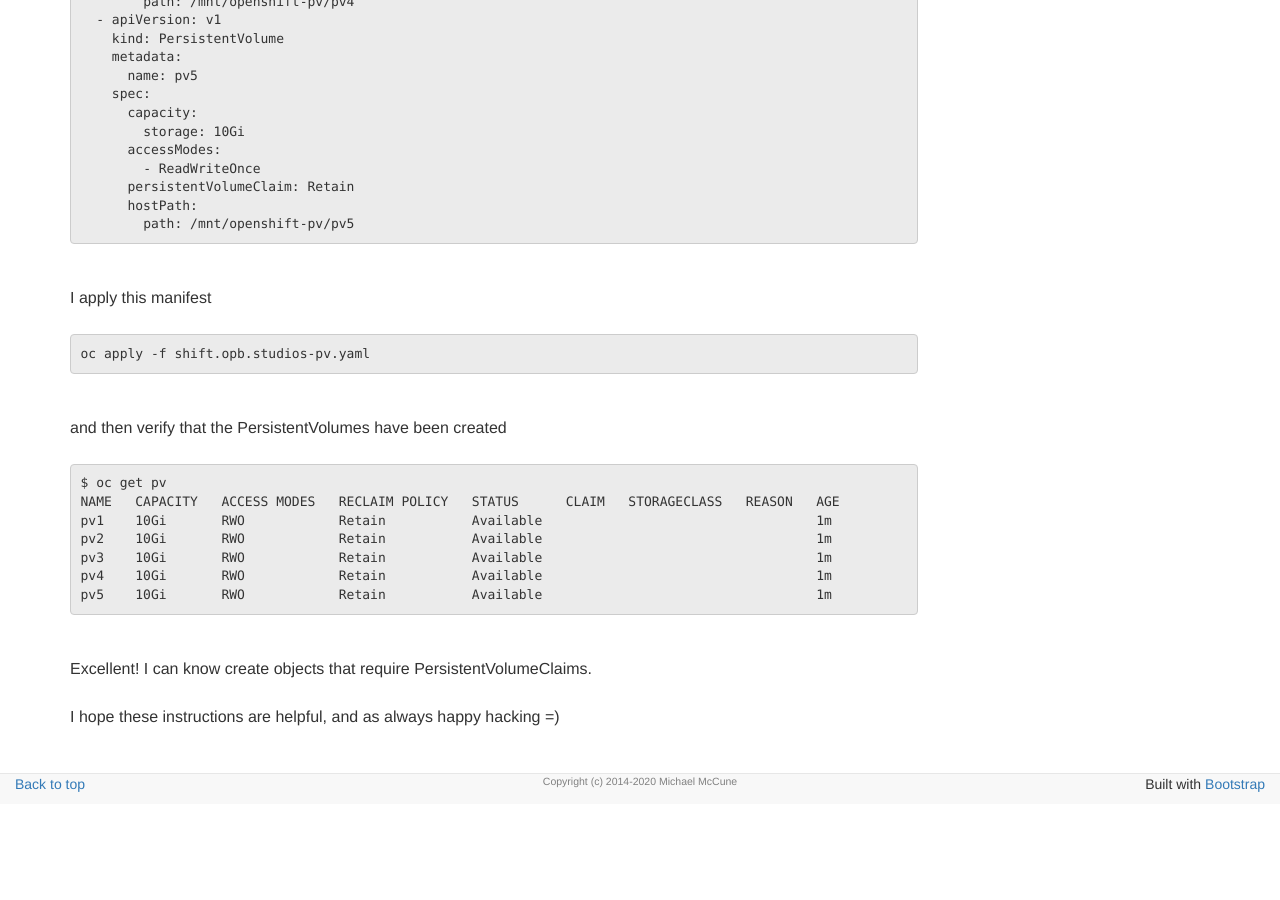
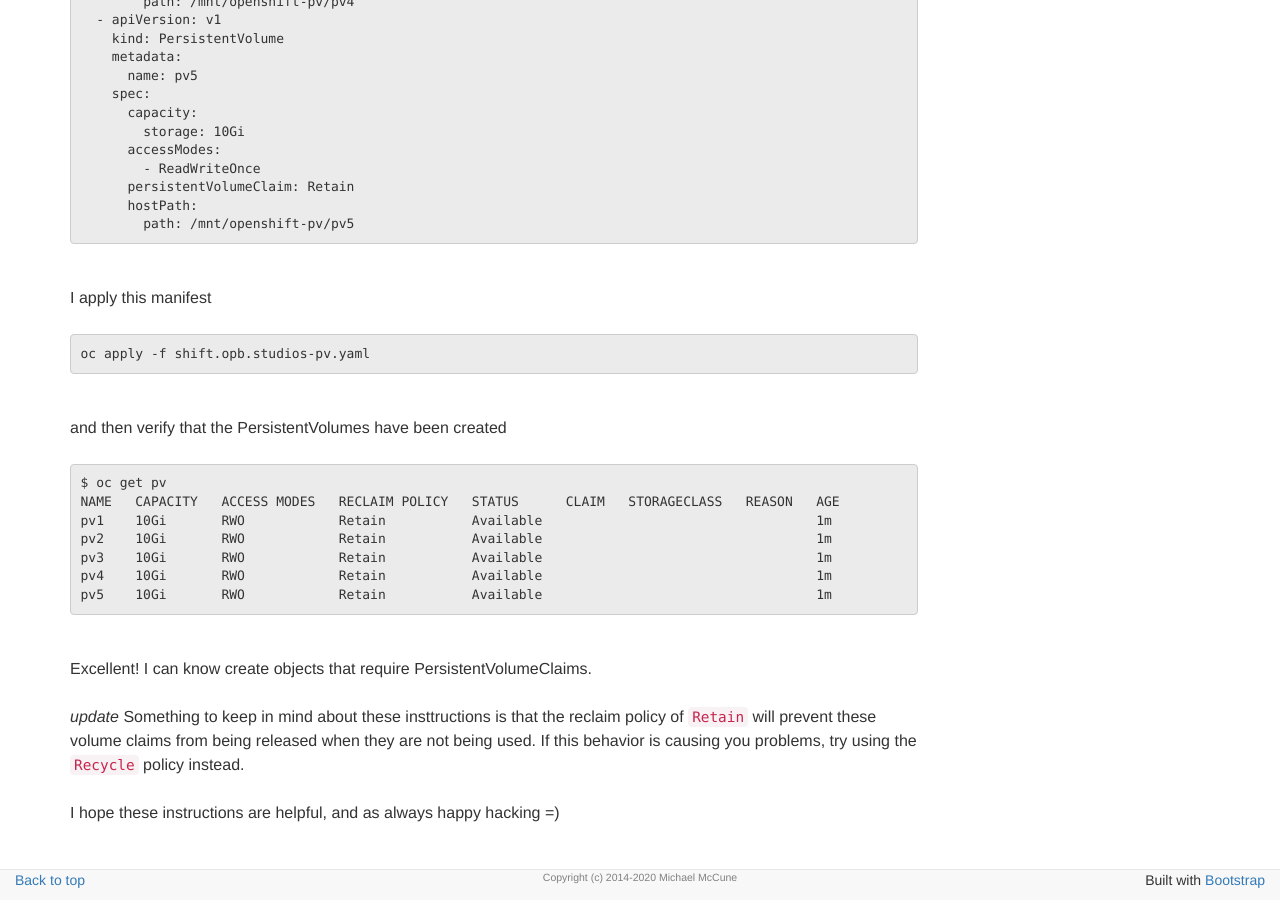
Before and after one commit to elmiko/elmiko.github.io, a Jekyll site: the page built from _posts/2019-11-21-okd-311-adding-host-path-pvc.markdown, in a window 1280 px wide and 900 px high, scrolled down 2049 px. Built offline with Jekyll 4.4.1, drawn with Linux system fonts in a browser that asks for light colours; nearby versions of some CDN libraries; before the commit the page ends 2853 px from its top, so only the background shows below that.

Commit message:
update host path pvc post

```diff
--- a/_posts/2019-11-21-okd-311-adding-host-path-pvc.markdown
+++ b/_posts/2019-11-21-okd-311-adding-host-path-pvc.markdown
@@ -141,4 +141,10 @@ pv5    10Gi       RWO            Retain           Available
 
 Excellent! I can know create objects that require PersistentVolumeClaims.
 
+*update*
+Something to keep in mind about these insttructions is that the reclaim policy
+of `Retain` will prevent these volume claims from being released when they are
+not being used. If this behavior is causing you problems, try using the `Recycle`
+policy instead.
+
 I hope these instructions are helpful, and as always happy hacking =)
```
